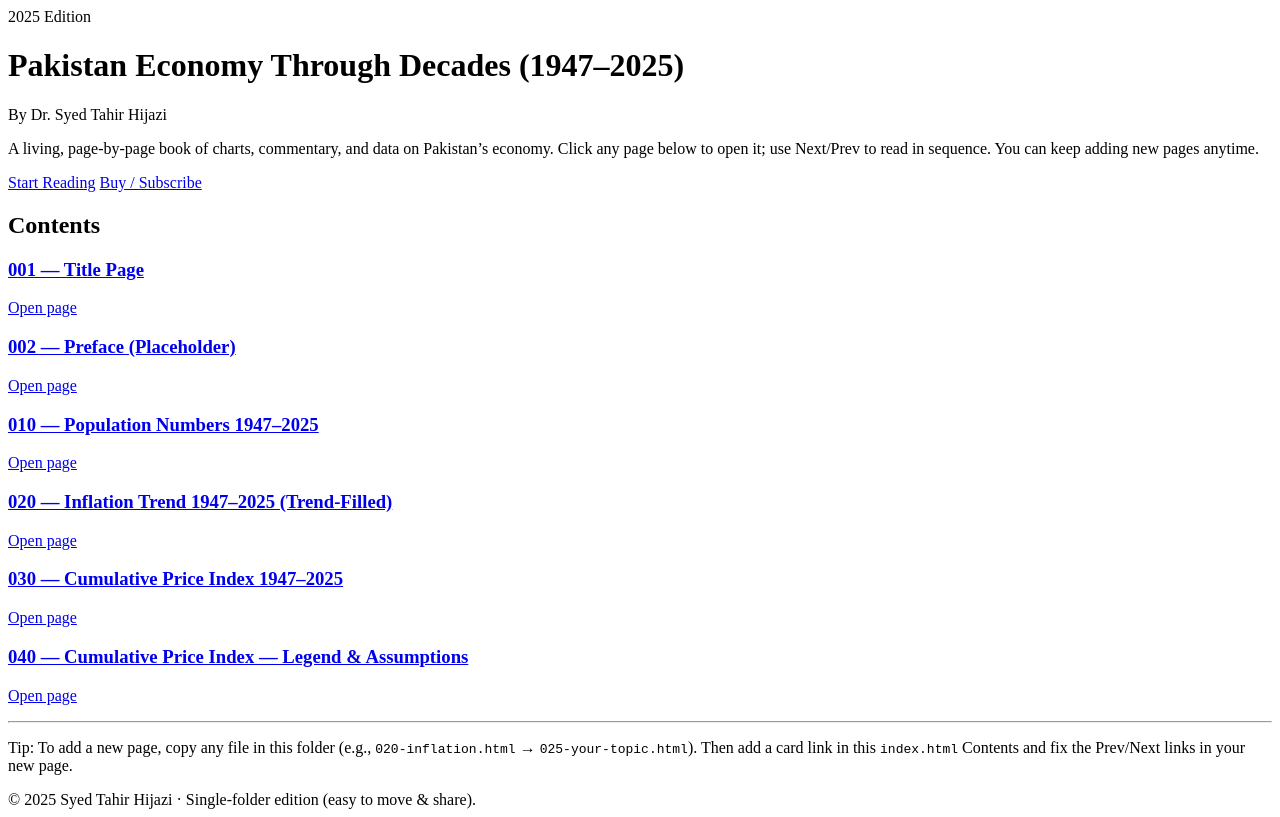
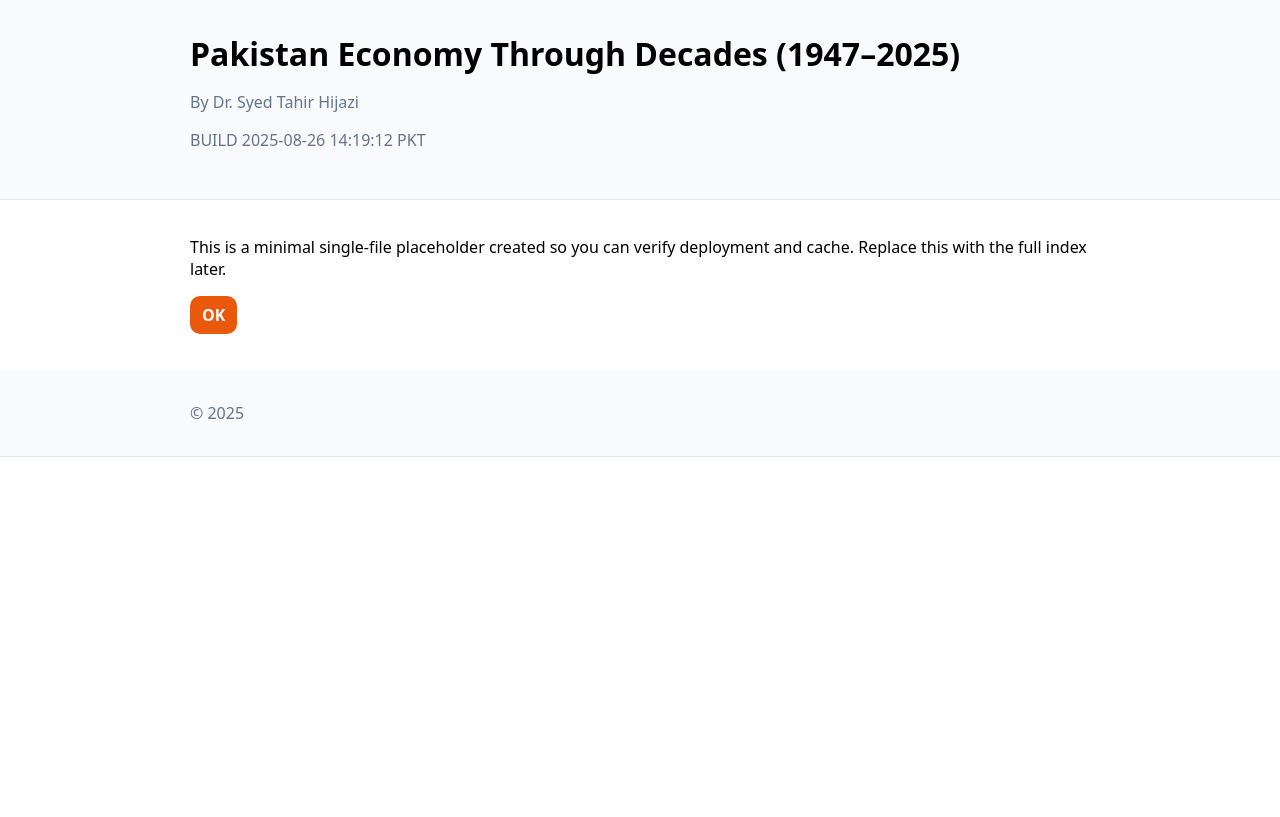
Before and after one commit to Hijaziviews/Hijaziviews, a plain HTML site: page index.html in a window 1280 px wide. Drawn offline with Linux system fonts and the light colour scheme.

Commit message:
Add files via upload

```diff
--- a/index.html
+++ b/index.html
@@ -1,30 +1,24 @@
 <!doctype html><html lang="en"><head>
-<meta charset="utf-8"/><meta name="viewport" content="width=device-width, initial-scale=1"/>
-<title>Pakistan Economy Through Decades — Digital Book</title>
-<link rel="stylesheet" href="style.css" /></head>
-<body>
-<div class="hero"><div class="container">
-  <span class="badge">2025 Edition</span>
-  <h1>Pakistan Economy Through Decades (1947–2025)</h1>
-  <p class="meta">By Dr. Syed Tahir Hijazi</p>
-  <p>A living, page-by-page book of charts, commentary, and data on Pakistan’s economy. Click any page below to open it; use Next/Prev to read in sequence. You can keep adding new pages anytime.</p>
-  <div class="nav" style="margin-top:10px">
-    <a href="001-title.html">Start Reading</a>
-    <a class="ghost" href="#" title="Replace with your checkout link">Buy / Subscribe</a>
-  </div>
-</div></div>
-<div class="container">
-  <h2>Contents</h2>
-  <div class="grid">
-    <a class='card' href='001-title.html'><h3>001 — Title Page</h3><p>Open page</p></a>
-<a class='card' href='002-preface.html'><h3>002 — Preface (Placeholder)</h3><p>Open page</p></a>
-<a class='card' href='010-population.html'><h3>010 — Population Numbers 1947–2025</h3><p>Open page</p></a>
-<a class='card' href='020-inflation.html'><h3>020 — Inflation Trend 1947–2025 (Trend-Filled)</h3><p>Open page</p></a>
-<a class='card' href='030-cumulative.html'><h3>030 — Cumulative Price Index 1947–2025</h3><p>Open page</p></a>
-<a class='card' href='040-cumulative-legend.html'><h3>040 — Cumulative Price Index — Legend & Assumptions</h3><p>Open page</p></a>
-  </div>
-  <hr/>
-  <p class="small">Tip: To add a new page, copy any file in this folder (e.g., <code>020-inflation.html</code> → <code>025-your-topic.html</code>). Then add a card link in this <code>index.html</code> Contents and fix the Prev/Next links in your new page.</p>
-</div>
-<footer><div class="container small">© 2025 Syed Tahir Hijazi · Single-folder edition (easy to move & share).</div></footer>
-</body></html>
+    <meta charset="utf-8"/><meta name="viewport" content="width=device-width, initial-scale=1"/>
+    <title>Pakistan Economy Through Decades — Single File</title>
+    <style>
+    body{font-family:system-ui,Segoe UI,Arial;margin:0}
+    header,footer{padding:12px 16px;background:#f8fafc;border-bottom:1px solid #e2e8f0}
+    .container{max-width:900px;margin:0 auto;padding:20px 16px}
+    h1{margin:0 0 8px}
+    .small{color:#64748b}
+    a.button{display:inline-block;padding:8px 12px;background:#ea580c;color:#fff;text-decoration:none;border-radius:10px;font-weight:600}
+    </style></head>
+    <body>
+    <!-- BUILD 2025-08-26 14:19:12 PKT -->
+    <header><div class="container">
+      <h1>Pakistan Economy Through Decades (1947–2025)</h1>
+      <p class="small">By Dr. Syed Tahir Hijazi</p>
+      <p class="small">BUILD 2025-08-26 14:19:12 PKT</p>
+    </div></header>
+    <div class="container">
+      <p>This is a minimal single-file placeholder created so you can verify deployment and cache. Replace this with the full index later.</p>
+      <p><a class="button" href="#done">OK</a></p>
+    </div>
+    <footer><div class="container small">© 2025</div></footer>
+    </body></html>
```
